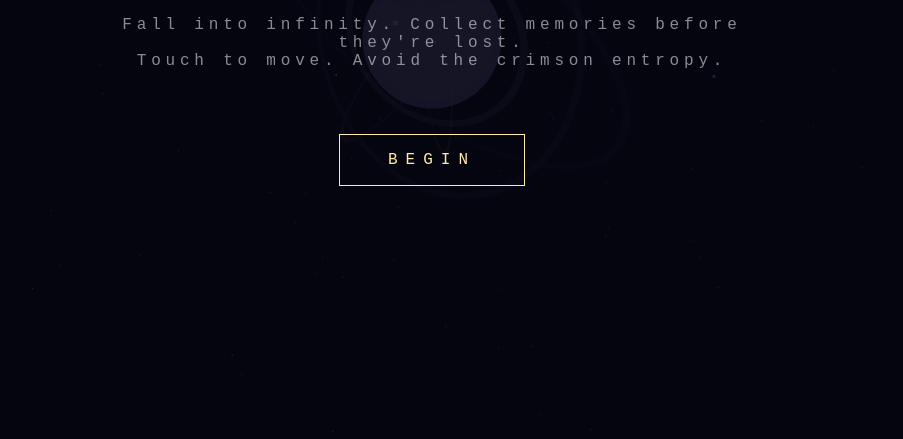
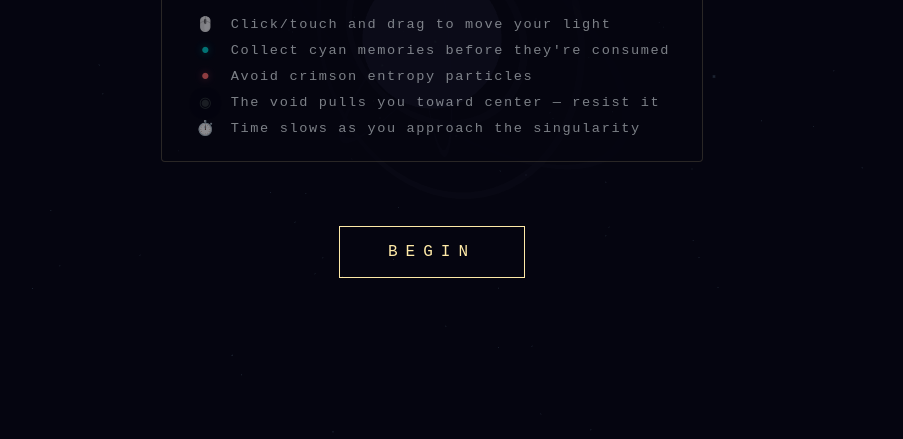
Before and after one commit to dprrwt/void-drifter, a website built with Vite: page index.html in a window 1280 px wide. Shown: the part 361-800 px from the top of the page, without its empty margins (208-1111 px from the left). Built offline with nearby package versions, Linux system fonts and the light colour scheme.

Commit message:
Add how-to-play guide to welcome screen

```diff
--- a/index.html
+++ b/index.html
@@ -14,7 +14,16 @@
     <div id="ui">
       <div id="title-screen">
         <h1>Singularity</h1>
-        <p>Fall into infinity. Collect memories before they're lost.<br>Touch to move. Avoid the crimson entropy.</p>
+        <p>Fall into infinity. Collect memories before they're lost.</p>
+
+        <div id="how-to-play">
+          <div class="guide-item"><span class="icon">🖱️</span> Click/touch and drag to move your light</div>
+          <div class="guide-item"><span class="icon cyan">●</span> Collect cyan memories before they're consumed</div>
+          <div class="guide-item"><span class="icon crimson">●</span> Avoid crimson entropy particles</div>
+          <div class="guide-item"><span class="icon void">◉</span> The void pulls you toward center — resist it</div>
+          <div class="guide-item"><span class="icon">⏱️</span> Time slows as you approach the singularity</div>
+        </div>
+
         <button id="start-btn">Begin</button>
       </div>
 
--- a/src/style.css
+++ b/src/style.css
@@ -68,6 +68,50 @@ canvas {
   letter-spacing: 0.3rem;
   text-align: center;
   max-width: 80%;
+}
+
+/* How to Play guide */
+#how-to-play {
+  display: flex;
+  flex-direction: column;
+  gap: 0.6rem;
+  padding: 1.5rem 2rem;
+  border: 1px solid rgba(255, 234, 167, 0.15);
+  border-radius: 4px;
+  background: rgba(5, 5, 16, 0.6);
+  max-width: 90%;
+}
+
+.guide-item {
+  font-size: clamp(0.7rem, 1.8vw, 0.85rem);
+  color: #dfe6e9;
+  opacity: 0.55;
+  letter-spacing: 0.1rem;
+  display: flex;
+  align-items: center;
+  gap: 0.8rem;
+}
+
+.guide-item .icon {
+  font-size: 0.9rem;
+  width: 1.5rem;
+  text-align: center;
+  flex-shrink: 0;
+}
+
+.guide-item .icon.cyan {
+  color: #00cec9;
+  text-shadow: 0 0 8px rgba(0, 206, 201, 0.6);
+}
+
+.guide-item .icon.crimson {
+  color: #ff6b6b;
+  text-shadow: 0 0 8px rgba(255, 107, 107, 0.6);
+}
+
+.guide-item .icon.void {
+  color: #2d3436;
+  text-shadow: 0 0 12px rgba(0, 0, 0, 0.8);
 }
 
 #start-btn {
```
Also changed, not shown: dist/index.html.
